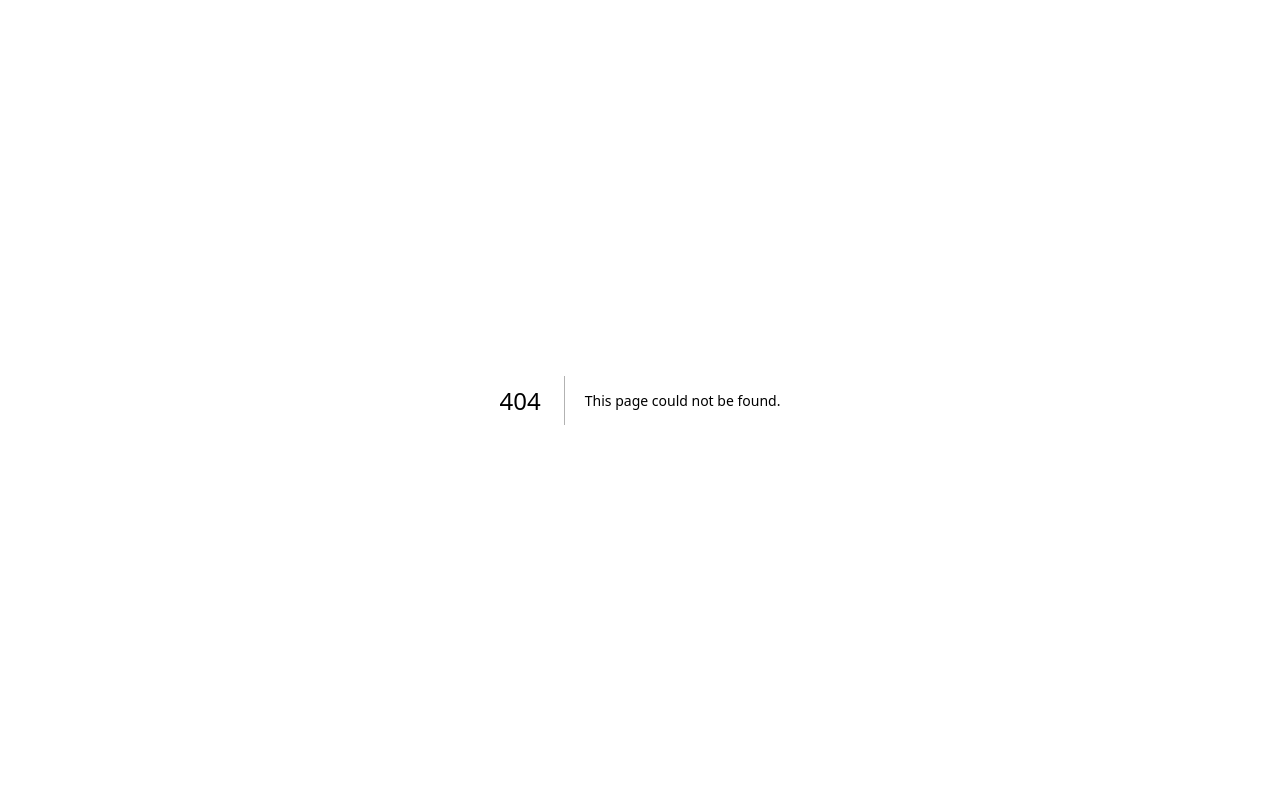
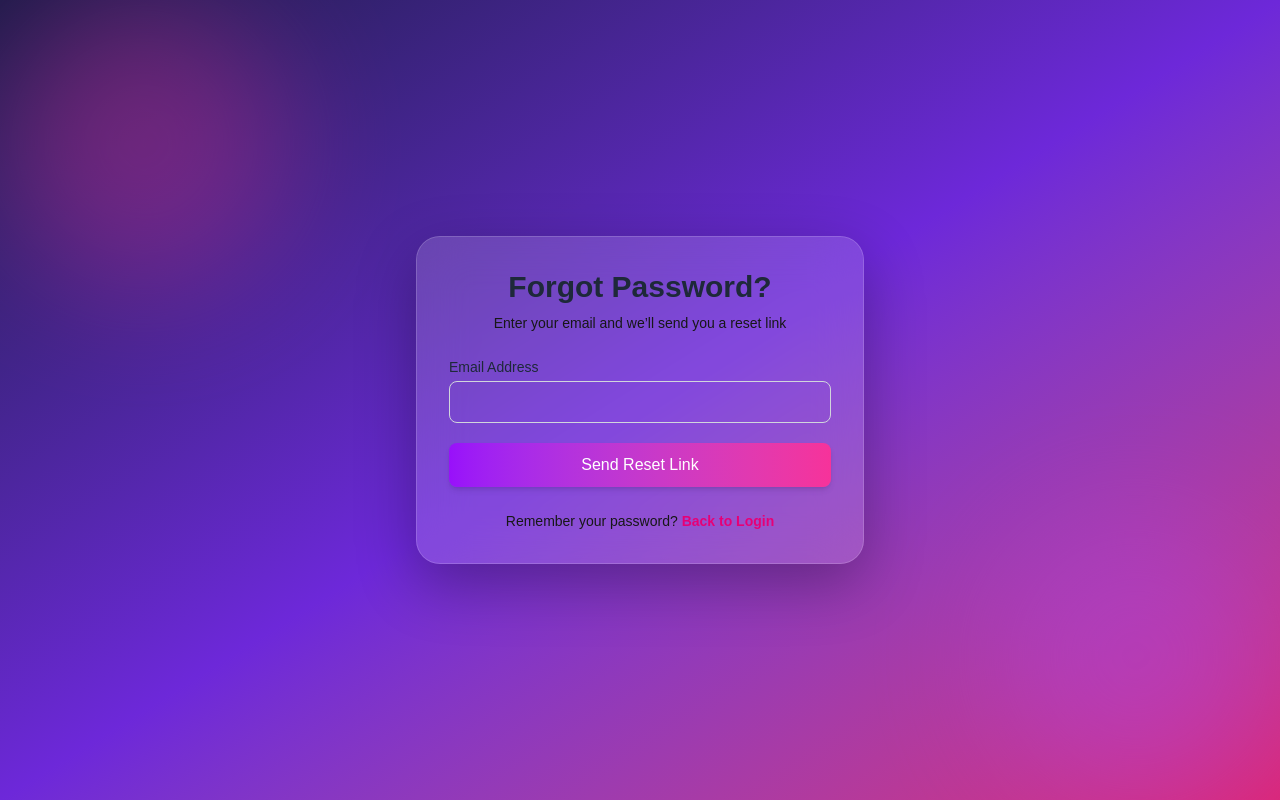
Before and after one commit to kanan48/work-nest-frontend, a Next.js app: page /auth/forgot-password in a window 1280 px wide. Before the commit this address had no page. Built offline with nearby package versions, Linux system fonts and the light colour scheme.

Commit message:
feat: forgot-pass layout added

```diff
--- /dev/null
+++ b/app/auth/forgot-password/page.tsx
@@ -0,0 +1,59 @@
+"use client";
+
+import { useForm } from "react-hook-form";
+import Link from "next/link";
+import AuthCard from "@/src/core-ui/components/AuthCard";
+import Input from "@/src/core-ui/inputs/Input";
+import Button from "@/src/core-ui/buttons/Button";
+
+type ForgotPasswordForm = {
+  email: string;
+};
+
+export default function ForgotPassword() {
+  const { register, handleSubmit, reset } = useForm<ForgotPasswordForm>();
+
+  const onSubmit = (data: ForgotPasswordForm) => {
+    console.log("Reset link sent to:", data.email);
+
+    // TODO: API call here
+    reset();
+  };
+
+  return (
+    <div
+      className="relative min-h-screen flex items-center justify-center px-4 py-10 overflow-hidden
+      bg-linear-to-br from-[#1e1b4b] via-[#6d28d9] to-[#db2777]">
+      {/* Glow Effects */}
+      <div className="pointer-events-none absolute w-52 h-52 sm:w-72 sm:h-72 bg-pink-500 rounded-full blur-3xl opacity-30 top-0 left-0"></div>
+      <div className="pointer-events-none absolute w-52 h-52 sm:w-72 sm:h-72 bg-purple-500 rounded-full blur-3xl opacity-30 bottom-0 right-0"></div>
+
+      <div className="w-full flex justify-center">
+        <AuthCard className="w-full max-w-md mx-auto">
+          <h1 className="text-2xl sm:text-3xl font-bold text-center mb-2 text-gray-800">
+            Forgot Password?
+          </h1>
+
+          <p className="text-sm text-center mb-6 ">
+            Enter your email and we’ll send you a reset link
+          </p>
+
+          <form onSubmit={handleSubmit(onSubmit)} className="space-y-5">
+            <Input label="Email Address" name="email" register={register} />
+
+            <Button title="Send Reset Link" type="submit" />
+          </form>
+
+          <p className="text-sm text-center mt-6">
+            Remember your password?{" "}
+            <Link
+              href="/auth/login"
+              className="text-pink-600 font-semibold hover:underline">
+              Back to Login
+            </Link>
+          </p>
+        </AuthCard>
+      </div>
+    </div>
+  );
+}
--- a/app/auth/login/page.tsx
+++ b/app/auth/login/page.tsx
@@ -5,6 +5,7 @@ import Link from "next/link";
 import AuthCard from "@/src/core-ui/components/AuthCard";
 import Input from "@/src/core-ui/inputs/Input";
 import Button from "@/src/core-ui/buttons/Button";
+import Image from "next/image";
 
 type LoginFormData = {
   email: string;
@@ -18,25 +19,30 @@ export default function Login() {
     console.log(data);
   };
 
+  const handleGoogleSignIn = () => {
+    console.log("Google Sign In Clicked");
+    // later you can integrate next-auth or firebase here
+  };
+
   return (
     <div
       className="relative min-h-screen flex items-center justify-center px-4 py-10 overflow-hidden
     bg-linear-to-br from-[#1e1b4b] via-[#6d28d9] to-[#db2777]">
-      {/* Glow Effects (fixed for mobile) */}
+      {/* Glow Effects */}
       <div className="pointer-events-none absolute w-52 h-52 sm:w-72 sm:h-72 bg-pink-500 rounded-full blur-3xl opacity-30 top-0 left-0"></div>
       <div className="pointer-events-none absolute w-52 h-52 sm:w-72 sm:h-72 bg-purple-500 rounded-full blur-3xl opacity-30 bottom-0 right-0"></div>
 
-      {/* Scroll-safe wrapper */}
       <div className="w-full flex justify-center">
         <AuthCard className="w-full max-w-md mx-auto">
           <h1 className="text-2xl sm:text-3xl font-bold text-center mb-2 text-gray-800">
-            Welcome Back 👋
+            Welcome! Back👋
           </h1>
 
           <p className="text-sm text-center mb-6">
-            Login to continue your journey
+            SignIn to continue your journey
           </p>
 
+          {/* 🔹 Email Login */}
           <form
             onSubmit={handleSubmit(onSubmit)}
             className="space-y-4 sm:space-y-5">
@@ -49,18 +55,45 @@ export default function Login() {
             />
 
             <div className="flex justify-end">
-              <span className="text-xs text-pink-600 cursor-pointer hover:underline">
+              <Link
+                href="/auth/forgot-password"
+                className="text-xs text-pink-600 cursor-pointer hover:underline">
                 Forgot Password?
-              </span>
+              </Link>
             </div>
 
             <Button title="Login" type="submit" />
           </form>
 
+          {/* 🔹 Divider */}
+          <div className="flex items-center gap-2 my-4">
+            <div className="flex-1 h-px bg-gray-300"></div>
+            <span className="text-xs text-gray-500">
+              or continue with email
+            </span>
+            <div className="flex-1 h-px bg-gray-300"></div>
+          </div>
+
+          {/* 🔹 Google Sign In */}
+          <button
+            onClick={handleGoogleSignIn}
+            className="w-full flex items-center justify-center gap-3 border border-gray-300 rounded-lg py-2.5 mb-4
+            bg-white hover:bg-gray-50 transition duration-200 shadow-sm">
+            <Image
+              src="/assets/google.svg"
+              alt="google"
+              width={20}
+              height={20}
+              className="w-5 h-5"
+            />
+            <span className="text-sm font-medium text-gray-700">
+              Continue with Google
+            </span>
+          </button>
           <p className="text-sm text-center mt-6">
             Don’t have an account?{" "}
             <Link
-              href="/signup"
+              href="/auth/signup"
               className="text-pink-600 font-semibold hover:underline">
               Create Account
             </Link>
--- a/app/auth/signup/page.tsx
+++ b/app/auth/signup/page.tsx
@@ -29,7 +29,7 @@ export default function Signup() {
 
       <AuthCard>
         <h1 className="text-3xl font-bold text-center mb-2 text-gray-800">
-          Create Account 🚀
+          Create Your Account 🚀
         </h1>
 
         <p className="text-sm text-center mb-6">
@@ -52,7 +52,7 @@ export default function Signup() {
         <p className="text-sm text-center mt-6">
           Already have an account?{" "}
           <Link
-            href="/login"
+            href="/auth/login"
             className="text-pink-600 font-semibold hover:underline">
             Login
           </Link>
```
Also changed, not shown: public/assets/google.svg (added).
